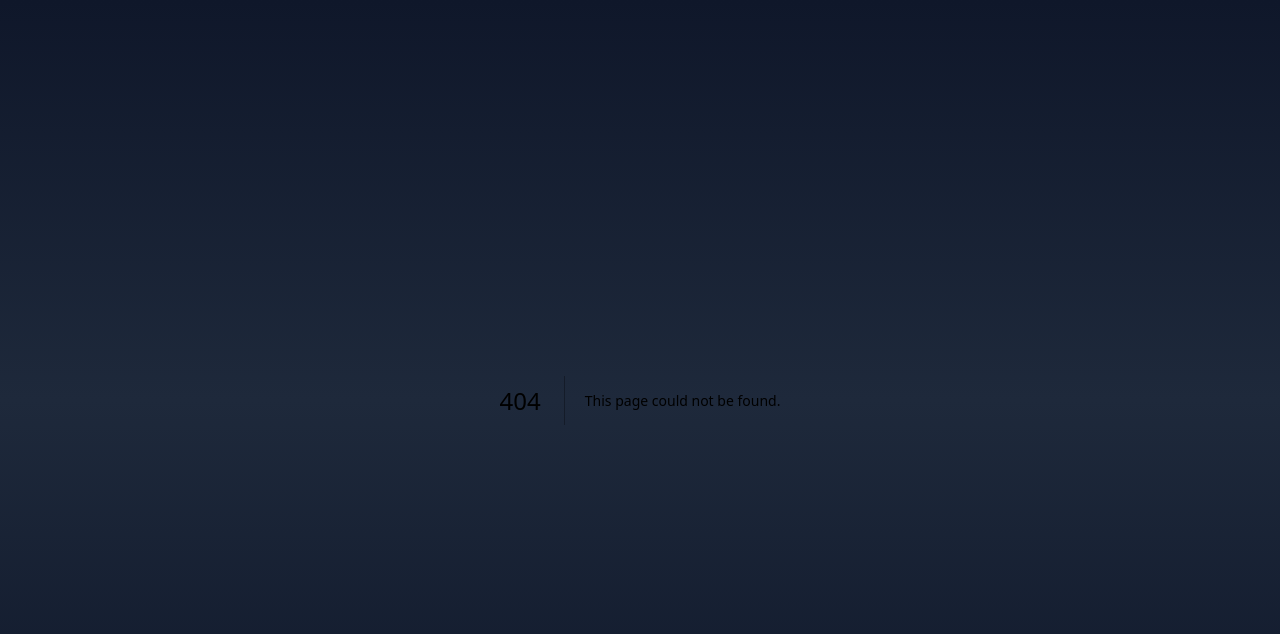
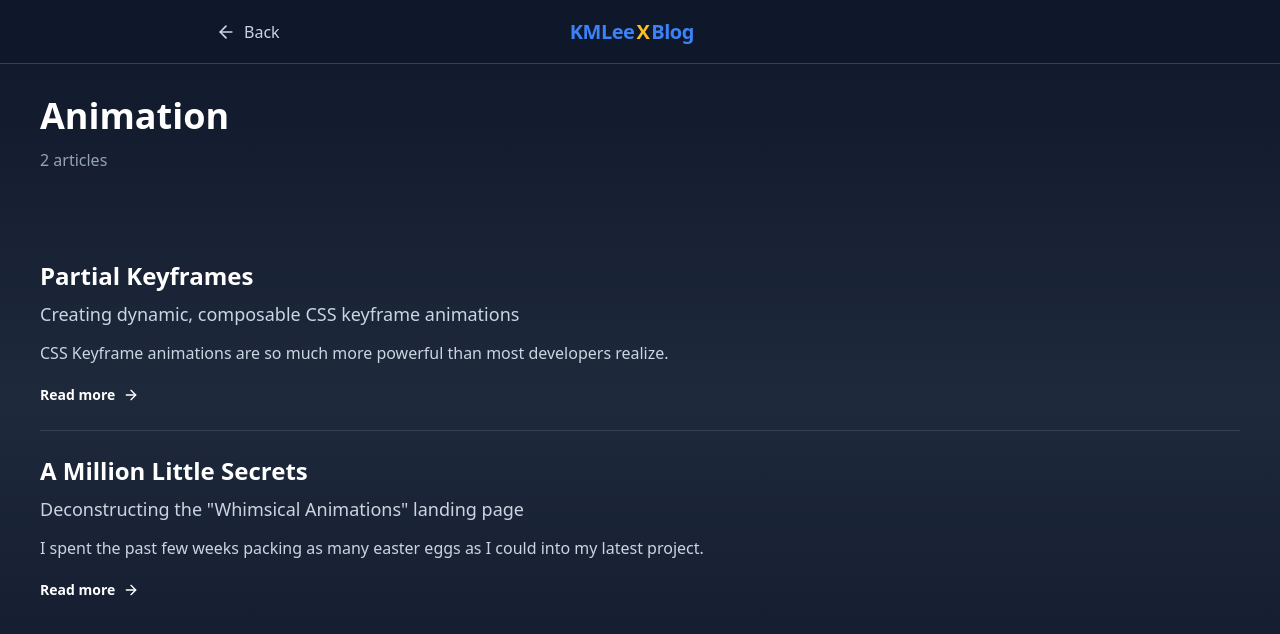
Before and after one commit to Bohrhh/Blog, a Next.js app: page /category/animation in a window 1280 px wide. Before the commit this address had no page. Shown: the top 634 px of the page. Built offline with nearby package versions, Linux system fonts and the light colour scheme.

Commit message:
feat: add category pages for filtering articles
- Add getArticlesByCategory and getAllCategories functions
- Create dynamic category page route /category/[category]
- Make ArticleList component reusable with props
- Footer category links now navigate to filtered pages

```diff
--- /dev/null
+++ b/app/category/[category]/page.tsx
@@ -0,0 +1,77 @@
+import { notFound } from "next/navigation"
+import { getArticlesByCategory, getAllCategories } from "@/app/data/articles"
+import ArticleNavbar from "@/app/components/ArticleNavbar"
+import ArticleList from "@/app/sections/ArticleList"
+
+interface PageProps {
+  params: Promise<{ category: string }>
+}
+
+// 生成静态路径
+export async function generateStaticParams() {
+  const categories = getAllCategories()
+  return categories.map((category) => ({
+    category: category.toLowerCase(),
+  }))
+}
+
+// 生成页面元数据
+export async function generateMetadata({ params }: PageProps) {
+  const { category } = await params
+  const allCategories = getAllCategories()
+  const validCategory = allCategories.find(
+    c => c.toLowerCase() === category.toLowerCase()
+  )
+
+  if (!validCategory) {
+    return { title: "Category Not Found | KMLeeX Blog" }
+  }
+
+  return {
+    title: `${validCategory} | KMLeeX Blog`,
+    description: `Browse all ${validCategory} articles on KMLeeX Blog`,
+  }
+}
+
+export default async function CategoryPage({ params }: PageProps) {
+  const { category } = await params
+
+  // 验证分类是否存在
+  const allCategories = getAllCategories()
+  const validCategory = allCategories.find(
+    c => c.toLowerCase() === category.toLowerCase()
+  )
+
+  if (!validCategory) {
+    notFound()
+  }
+
+  // 使用原始分类名称（保持大小写）
+  const categoryName = validCategory
+
+  // 获取该分类下的文章
+  const articles = getArticlesByCategory(category)
+
+  return (
+    <main className="min-h-screen">
+      <ArticleNavbar />
+
+      <div className="pt-24 pb-16 px-4 sm:px-6">
+        <div className="max-w-[1200px] mx-auto">
+          {/* 分类标题 */}
+          <header className="mb-8">
+            <h1 className="text-3xl sm:text-4xl font-bold text-slate-900 dark:text-white mb-3">
+              {categoryName}
+            </h1>
+            <p className="text-slate-600 dark:text-slate-400">
+              {articles.length} {articles.length === 1 ? "article" : "articles"}
+            </p>
+          </header>
+
+          {/* 文章列表 */}
+          <ArticleList articles={articles} />
+        </div>
+      </div>
+    </main>
+  )
+}
--- a/app/data/articles.ts
+++ b/app/data/articles.ts
@@ -137,6 +137,18 @@ export function getAllArticleSlugs(): string[] {
   return articles.map(article => article.slug)
 }
 
+// 根据分类获取文章
+export function getArticlesByCategory(category: string): Article[] {
+  return articles.filter(
+    article => article.category.toLowerCase() === category.toLowerCase()
+  )
+}
+
+// 获取所有分类
+export function getAllCategories(): string[] {
+  return categories
+}
+
 export const categories = [
   "CSS",
   "React",
--- a/app/sections/ArticleList.tsx
+++ b/app/sections/ArticleList.tsx
@@ -2,11 +2,19 @@
 
 import { motion } from "framer-motion"
 import ArticleCard from "@/app/components/ArticleCard"
-import { articles } from "@/app/data/articles"
+import { articles as defaultArticles, Article } from "@/app/data/articles"
 
-export default function ArticleList() {
+interface ArticleListProps {
+  articles?: Article[]
+  title?: string
+}
+
+export default function ArticleList({ articles, title }: ArticleListProps) {
+  const articleList = articles || defaultArticles
+
   return (
     <section className="py-8">
+      {title && (
         <motion.h2
           initial={{ opacity: 0, y: 10 }}
           whileInView={{ opacity: 1, y: 0 }}
@@ -14,11 +22,12 @@ export default function ArticleList() {
           transition={{ duration: 0.4 }}
           className="text-sm font-semibold tracking-widest text-magenta uppercase mb-6"
         >
-        Articles and Tutorials
+          {title}
         </motion.h2>
+      )}
 
       <div className="space-y-0">
-        {articles.map((article, index) => (
+        {articleList.map((article, index) => (
           <ArticleCard key={article.id} article={article} index={index} />
         ))}
       </div>
```
Lines whose indentation alone changed are shown as unchanged.
